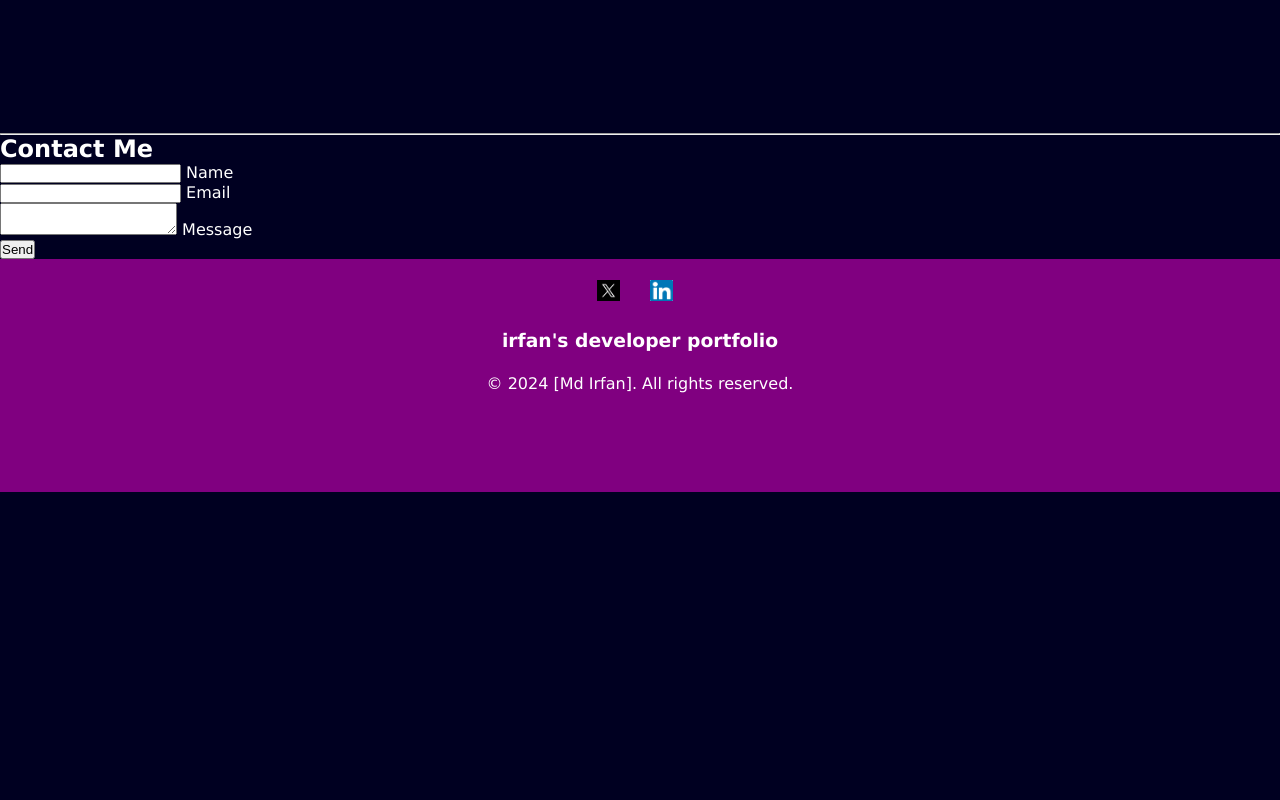
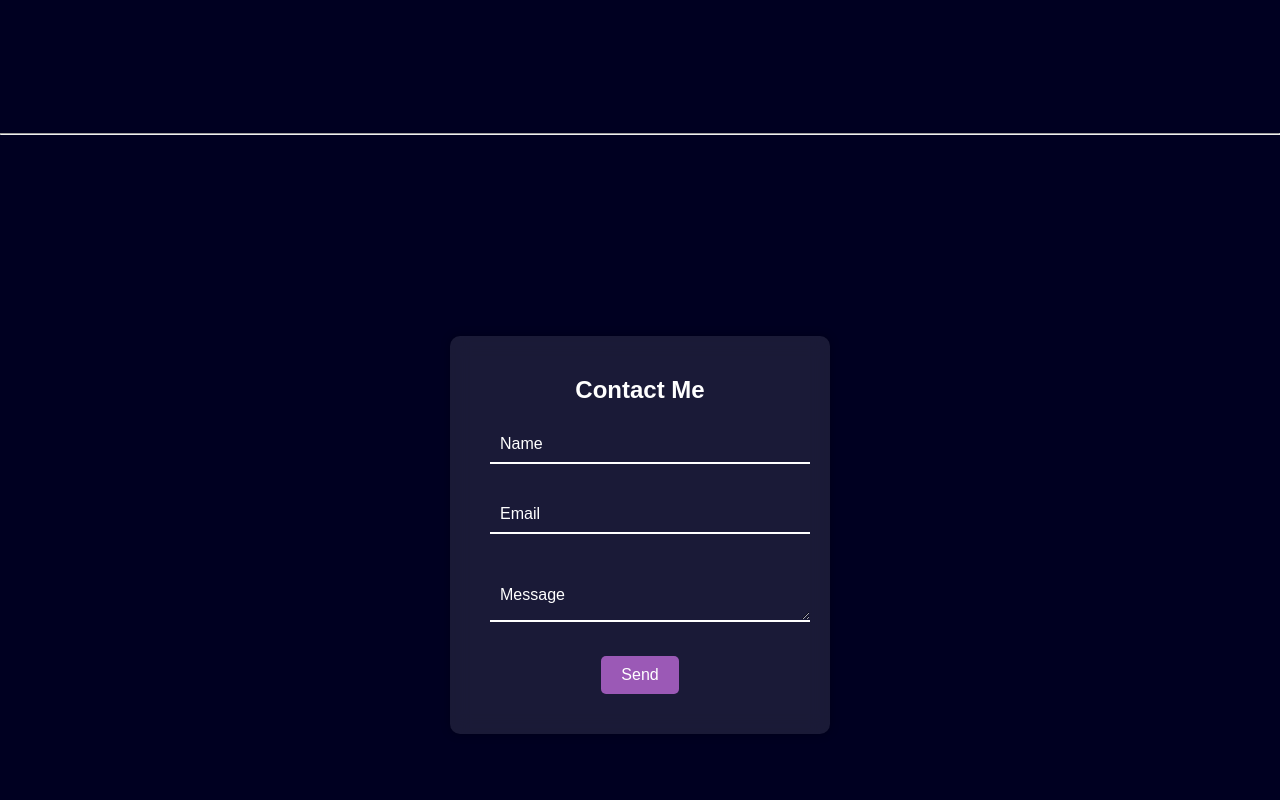
Before and after one commit to mirfan23-IITP/welcome, a plain HTML site: page index.html in a window 1280 px wide. Shown: the part 1460-2260 px from the top of the page. Before the commit the page ends 1952 px from the top, so only its background shows below. Drawn offline with nearby package versions, Linux system fonts and the light colour scheme.

Commit message:
Update contact style

```diff
--- a/myportfolio.css
+++ b/myportfolio.css
@@ -176,3 +176,85 @@ section.socail-media {
     justify-content: center;
 
 }
+
+#contact{
+    font-family: Arial, sans-serif;
+    display: flex;
+    justify-content: center;
+    align-items: center;
+    height: 100vh;
+    margin: 0;
+    /* background: linear-gradient(135deg, #71b7e6, #9b59b6); */
+}
+
+.contact-form {
+    background: rgba(255, 255, 255, 0.1);
+    padding: 40px;
+    border-radius: 10px;
+    box-shadow: 0 0 10px rgba(0, 0, 0, 0.3);
+    backdrop-filter: blur(10px);
+    width: 300px;
+    text-align: center;
+}
+
+.contact-form h2 {
+    margin-bottom: 20px;
+    color: white;
+}
+
+.input-box {
+    position: relative;
+    margin-bottom: 30px;
+}
+
+.input-box input,
+.input-box textarea {
+    width: 100%;
+    padding: 10px;
+    background: transparent;
+    border: none;
+    border-bottom: 2px solid white;
+    color: white;
+    font-size: 16px;
+    outline: none;
+    transition: border-color 0.3s;
+}
+
+.input-box label {
+    position: absolute;
+    top: 50%;
+    left: 10px;
+    transform: translateY(-50%);
+    color: white;
+    font-size: 16px;
+    pointer-events: none;
+    transition: top 0.3s, font-size 0.3s;
+}
+
+.input-box input:focus ~ label,
+.input-box input:valid ~ label,
+.input-box textarea:focus ~ label,
+.input-box textarea:valid ~ label {
+    top: -20px;
+    font-size: 12px;
+}
+
+.input-box input:focus,
+.input-box textarea:focus {
+    border-color: #9b59b6;
+}
+
+input[type="submit"] {
+    background: #9b59b6;
+    border: none;
+    padding: 10px 20px;
+    color: white;
+    font-size: 16px;
+    cursor: pointer;
+    border-radius: 5px;
+    transition: background 0.3s;
+}
+
+input[type="submit"]:hover {
+    background: #8e44ad;
+}
```
